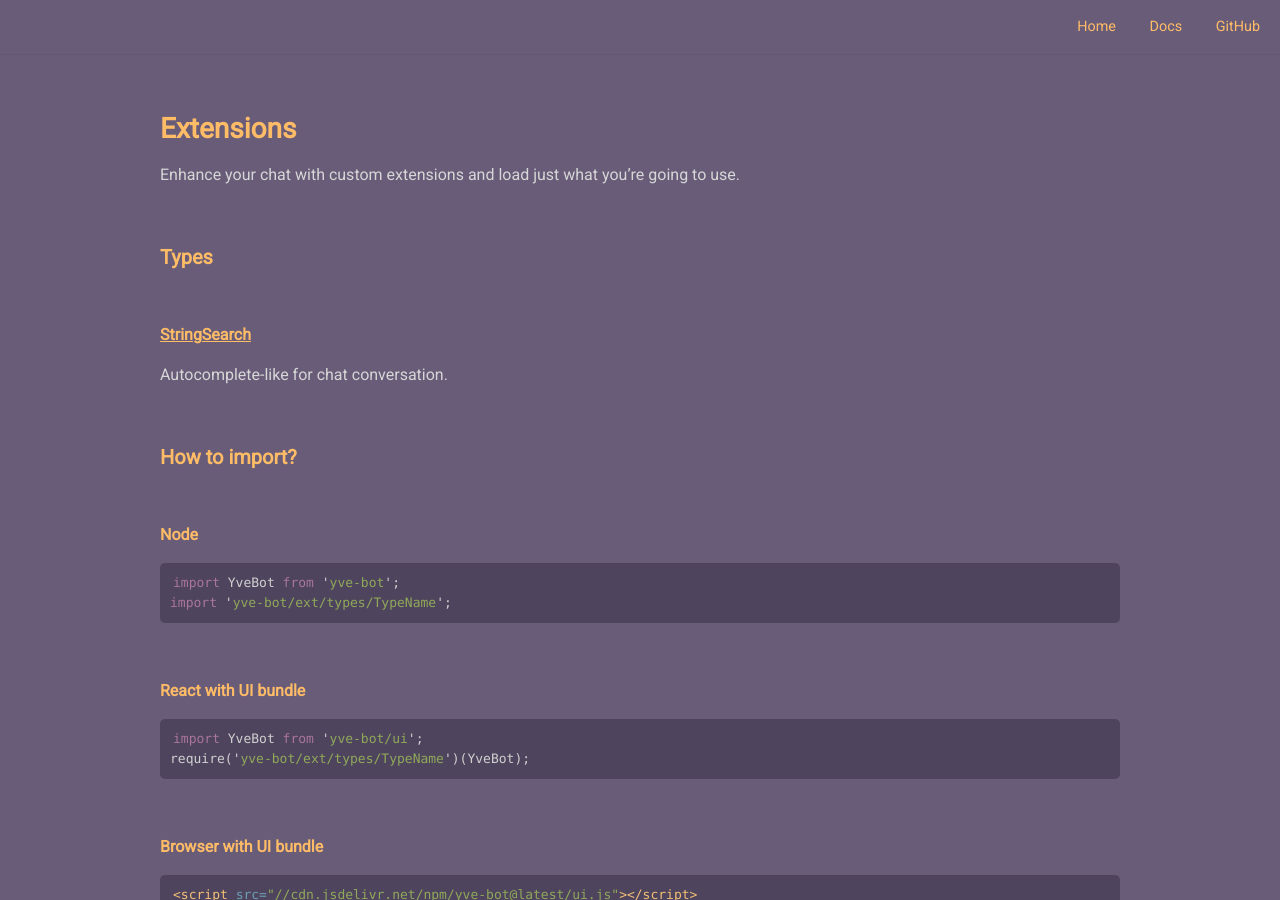
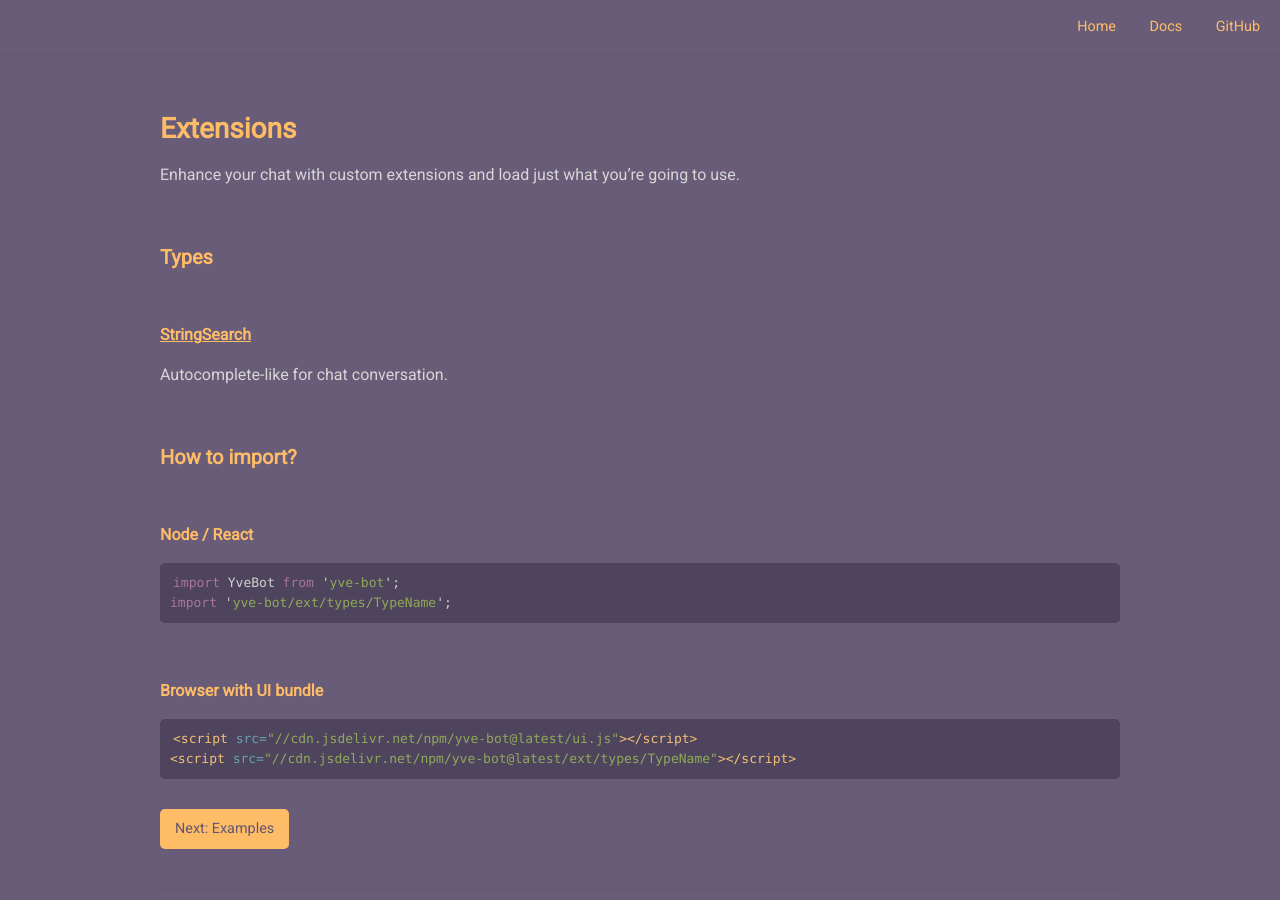
Before and after one commit to andersonba/yve-bot, a Jekyll site: the page built from docs/docs/extensions.md, in a window 1280 px wide and 900 px high. Built offline with Jekyll 4.4.1, drawn with Linux system fonts in a browser that asks for light colours; nearby versions of some CDN libraries; our own code applies the rules of GitHub Pages for plain Markdown files.

Commit message:
fix and improves examples code

````diff
--- a/docs/docs/extensions.md
+++ b/docs/docs/extensions.md
@@ -15,16 +15,10 @@ Autocomplete-like for chat conversation.
 
 ### How to import?
 
-##### Node
+##### Node / React
 ```javascript
 import YveBot from 'yve-bot';
 import 'yve-bot/ext/types/TypeName';
-```
-
-##### React with UI bundle
-```javascript
-import YveBot from 'yve-bot/ui';
-require('yve-bot/ext/types/TypeName')(YveBot);
 ```
 
 ##### Browser with UI bundle
--- a/examples/react/src/Chat.js
+++ b/examples/react/src/Chat.js
@@ -1,7 +1,7 @@
 import React, { Component } from 'react';
 import YveBot from 'yve-bot/ui';
+import 'yve-bot/ext/types/StringSearch';
 import './Chat.css';
-require('yve-bot/ext/types/StringSearch')(YveBot);
 
 class Chat extends Component {
   constructor(props) {
@@ -18,7 +18,7 @@ class Chat extends Component {
 
   render() {
     return (
-      <div className="Chat"></div>
+      <div className="Chat" />
     );
   }
 }
--- a/examples/socket.io/client.js
+++ b/examples/socket.io/client.js
@@ -22,7 +22,7 @@ socket
 socket
   .on('storeChanged', function(store) {
     window.store = store;
-    document.getElementById('output').innerText = JSON.stringify(store, null, 2);
+    document.getElementById('output').innerText = JSON.stringify(store, null, 4);
   })
   .on('error', function(err) {
     alert('Error! Check the console output');
--- a/examples/web/chat.css
+++ b/examples/web/chat.css
@@ -137,7 +137,8 @@ form button:hover {
   top: 0;
   background: #d9d9d9;
   border-left: 1px solid #ccc;
-  height: calc(100vh)
+  height: calc(100vh);
+  white-space: pre;
 }
 
 @keyframes wave {
--- a/examples/web/client.js
+++ b/examples/web/client.js
@@ -8,7 +8,7 @@ $(document).ready(function() {
       timestampable: true,
     })
       .on('storeChanged', function(data) {
-        document.getElementById('output').innerText = JSON.stringify(data, null, 2);
+        document.getElementById('output').innerText = JSON.stringify(data, null, 4);
       })
       .on('render', function() {
         document.querySelector('.yvebot-form-input').focus();
````
Also changed, not shown: 1 other file.
